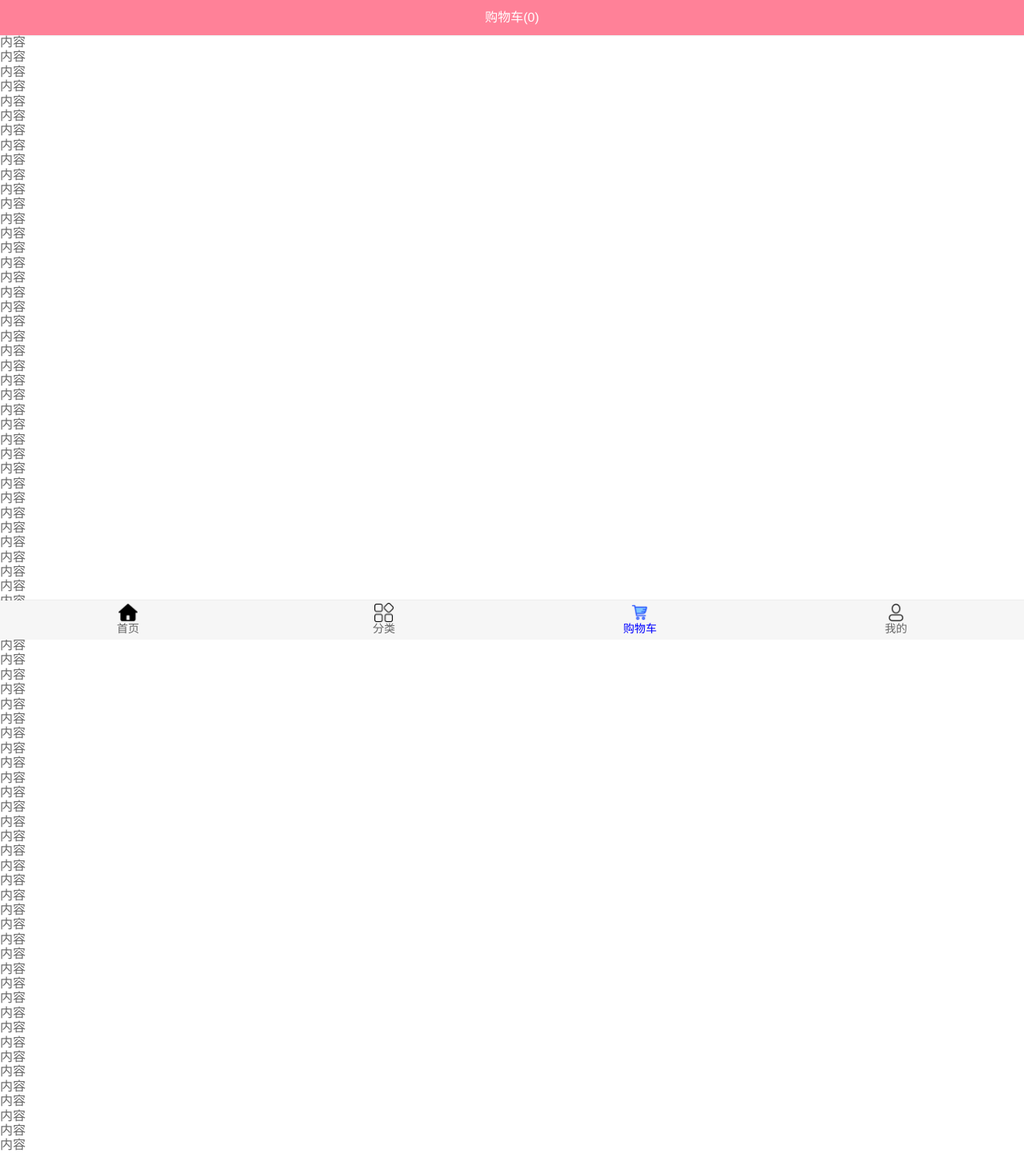
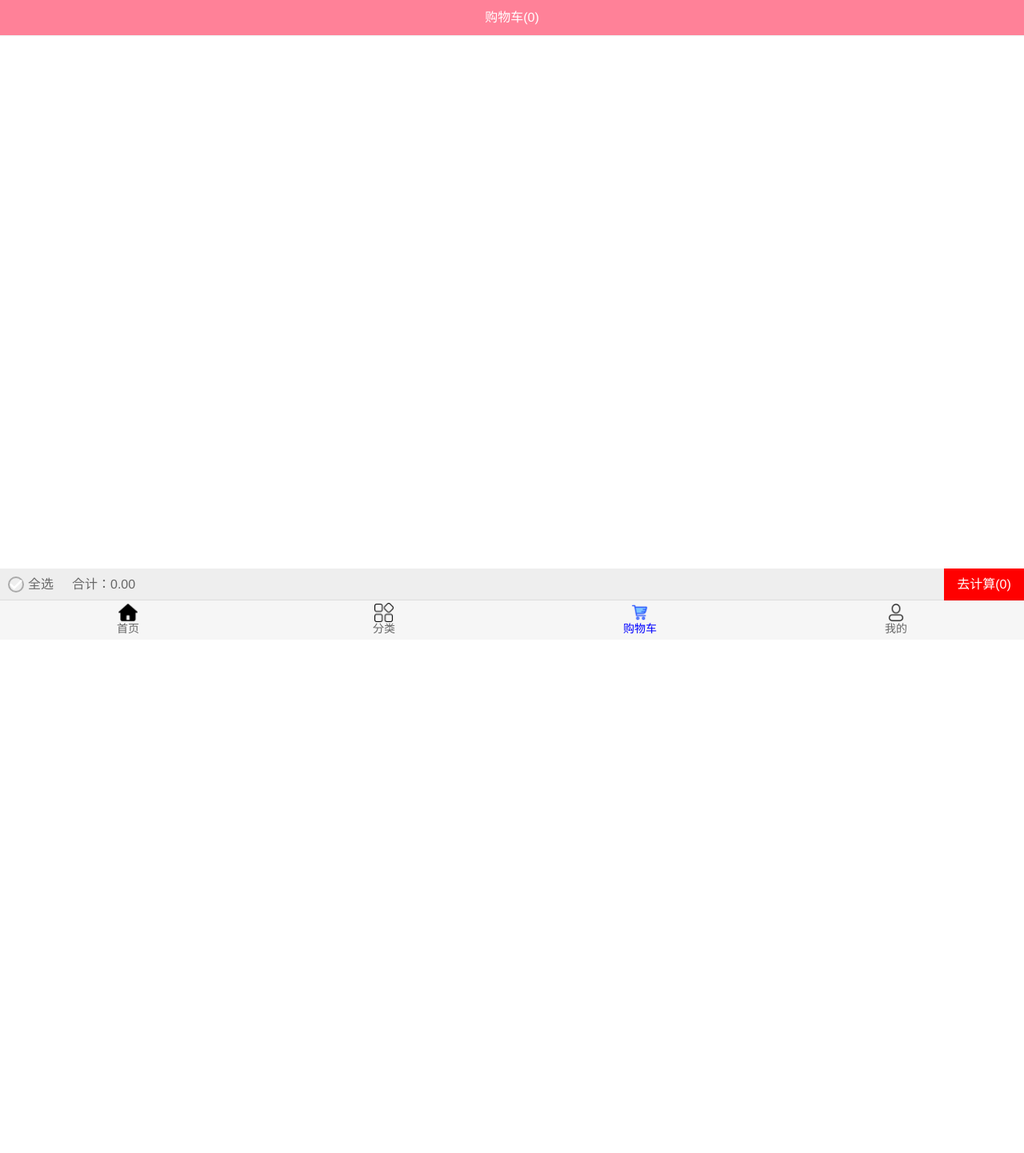
Before and after one commit to lccon/supermall, a Vue app: page /cart in a window 1280 px wide. Shown: the whole page at 80% size. After the commit the page ends 800 px from the top, so only its background shows below. Built offline with nearby package versions, Linux system fonts and the light colour scheme.

Commit message:
代码提交

```diff
--- /dev/null
+++ b/src/components/content/checkButton/CheckButton.vue
@@ -0,0 +1,48 @@
+<template>
+  <div class="check-button" :class="{isChecked: isChecked}">
+    <img src="~assets/img/cart/tick.svg" alt=""/>
+  </div>
+</template>
+
+<script>
+  export default {
+    name: "check-button",
+    props: {
+      isChecked: {
+        type: Boolean,
+        default: false
+      }
+    }
+  }
+</script>
+
+<style scoped>
+
+  /*.icon-selector{
+    position: relative;
+    margin: 0;
+    width: 18px;
+    height: 18px;
+    border-radius: 50%;
+    border: 2px solid #ccc;
+    cursor: pointer;
+  }
+
+  .check-button{
+    background-color: red;
+    border-radius: 50%;
+    border: 0 solid #aaa;
+    margin-left: 10px;
+    margin-right: 10px;
+  }*/
+
+  .check-button{
+    border-radius: 50%;
+    border: 2px solid #aaa;
+  }
+
+  .isChecked {
+    background-color: red;
+    border-color: red;
+  }
+</style>
--- a/src/store/actions.js
+++ b/src/store/actions.js
@@ -2,6 +2,7 @@ import {ADD_COUNTER, ADD_TO_CART} from "./mutation-types"
 
 export default {
   addToCart(context, payload) {
+    return new Promise((resolve, reject) => {
       let checkResult = false;
       let currentIndex = null;
       let shopCarts = context.state.shopCart;
@@ -16,9 +17,12 @@ export default {
       if(checkResult && currentIndex != null) {
         let payload = context.state.shopCart[currentIndex];
         context.commit(ADD_COUNTER, payload);
+        resolve("当前商品数量+1");
       } else {
         payload.count = 1;
         context.commit(ADD_TO_CART, payload);
+        resolve("添加了新的商品");
+      }
+    })
   }
 }
-}
--- a/src/store/mutations.js
+++ b/src/store/mutations.js
@@ -5,6 +5,7 @@ export default {
     payload.count += 1;
   },
   [ADD_TO_CART](state, payload) {
+    payload.isChecked = true;
     state.shopCart.push(payload);
   }
 }
--- a/src/views/cart/Cart.vue
+++ b/src/views/cart/Cart.vue
@@ -3,14 +3,15 @@
       <nar-bar class="nav-bar">
         <div slot="center">购物车({{shopCartNum}})</div>
       </nar-bar>
-
       <cart-list />
+      <cart-bottom-bar/>
     </div>
 </template>
 
 <script>
   import NarBar from "components/common/navbar/NarBar"
   import CartList from "./childComps/CartList"
+  import CartBottomBar from "./childComps/CartBottomBar"
 
   import {mapGetters} from "vuex"
 
@@ -18,7 +19,8 @@
     name: "cart",
     components: {
       NarBar,
-      CartList
+      CartList,
+      CartBottomBar
     },
     computed: {
       //第一种方式 数组方式
--- /dev/null
+++ b/src/views/cart/childComps/CartBottomBar.vue
@@ -0,0 +1,98 @@
+<template>
+    <div class="bottom-bar">
+      <div class="check-content" @click="checkClick">
+        <check-button class="check-button" :is-checked="isSelectAll"/>
+        <span>全选</span>
+      </div>
+
+      <div class="price">
+        合计：{{totalPrice}}
+      </div>
+
+      <div class="calculation">
+        去计算({{checkLength}})
+      </div>
+    </div>
+</template>
+
+<script>
+  import CheckButton from "components/content/checkButton/CheckButton"
+  import {mapGetters} from "vuex"
+
+  export default {
+    name: "cart-bottom-bar",
+    components: {
+      CheckButton
+    },
+    data() {
+      return {
+      }
+    },
+    computed: {
+      ...mapGetters(["shopCartList"]),
+
+      totalPrice() {
+        return this.shopCartList.filter(item => {
+          return item.isChecked;
+        }).reduce((preValue, item) => {
+          return preValue + item.price * item.count;
+        }, 0).toFixed(2)
+      },
+      checkLength() {
+        return this.shopCartList.filter(item => {
+          return item.isChecked;
+        }).length
+      },
+      isSelectAll() {
+        if(this.shopCartList == null || this.shopCartList.length <= 0) {
+          return false;
+        }
+        return !this.shopCartList.filter(item => !item.isChecked).length
+      }
+    },
+    methods: {
+      checkClick() {
+        if (this.isSelectAll) {
+          this.shopCartList.map(item => {
+            return item.isChecked = false;
+          })
+        } else {
+          this.shopCartList.map(item => {
+            return item.isChecked = true;
+          })
+        }
+      }
+    }
+  }
+</script>
+
+<style scoped>
+  .bottom-bar {
+    height: 40px;
+    background-color: #eee;
+    line-height: 40px;
+    display: flex;
+  }
+  .check-content {
+    display: flex;
+    align-items: center;
+    margin-left: 10px;
+    width: 60px;
+  }
+  .check-button {
+    width: 20px;
+    height: 20px;
+    line-height: 20px;
+    margin-right: 5px;
+  }
+  .price {
+    margin-left: 20px;
+    flex: 1;
+  }
+  .calculation{
+    width: 100px;
+    background-color: red;
+    color: #fff;
+    text-align: center;
+  }
+</style>
--- a/src/views/cart/childComps/CartList.vue
+++ b/src/views/cart/childComps/CartList.vue
@@ -1,84 +1,9 @@
 <template>
     <div class="cart-list">
-      <scroll class="content">
-        <ul>
-          <li>内容</li>
-          <li>内容</li>
-          <li>内容</li>
-          <li>内容</li>
-          <li>内容</li>
-          <li>内容</li>
-          <li>内容</li>
-          <li>内容</li>
-          <li>内容</li>
-          <li>内容</li>
-          <li>内容</li>
-          <li>内容</li>
-          <li>内容</li>
-          <li>内容</li>
-          <li>内容</li>
-          <li>内容</li>
-          <li>内容</li>
-          <li>内容</li>
-          <li>内容</li>
-          <li>内容</li>
-          <li>内容</li>
-          <li>内容</li>
-          <li>内容</li>
-          <li>内容</li>
-          <li>内容</li>
-          <li>内容</li>
-          <li>内容</li>
-          <li>内容</li>
-          <li>内容</li>
-          <li>内容</li>
-          <li>内容</li>
-          <li>内容</li>
-          <li>内容</li>
-          <li>内容</li>
-          <li>内容</li>
-          <li>内容</li>
-          <li>内容</li>
-          <li>内容</li>
-          <li>内容</li>
-          <li>内容</li>
-          <li>内容</li>
-          <li>内容</li>
-          <li>内容</li>
-          <li>内容</li>
-          <li>内容</li>
-          <li>内容</li>
-          <li>内容</li>
-          <li>内容</li>
-          <li>内容</li>
-          <li>内容</li>
-          <li>内容</li>
-          <li>内容</li>
-          <li>内容</li>
-          <li>内容</li>
-          <li>内容</li>
-          <li>内容</li>
-          <li>内容</li>
-          <li>内容</li>
-          <li>内容</li>
-          <li>内容</li>
-          <li>内容</li>
-          <li>内容</li>
-          <li>内容</li>
-          <li>内容</li>
-          <li>内容</li>
-          <li>内容</li>
-          <li>内容</li>
-          <li>内容</li>
-          <li>内容</li>
-          <li>内容</li>
-          <li>内容</li>
-          <li>内容</li>
-          <li>内容</li>
-          <li>内容</li>
-          <li>内容</li>
-          <li>内容</li>
-        </ul>
+      <scroll class="content" ref="scroll">
+        <div v-for="(item, index) in shopCartList" :key="index">
+          <cart-list-item :product="item"/>
+        </div>
       </scroll>
     </div>
 </template>
@@ -86,6 +11,7 @@
 <script>
   import {mapGetters} from 'vuex'
   import Scroll from 'components/common/scroll/Scroll'
+  import CartListItem from "./CartListItem"
 
   export default {
     name: "cart-list",
@@ -93,18 +19,22 @@
       ...mapGetters(['shopCartList'])
     },
     components:{
-      Scroll
+      Scroll,
+      CartListItem
+    },
+    activated() {
+      this.$refs.scroll.refresh()
     }
   }
 </script>
 
 <style scoped>
   .cart-list {
-
+    height: calc(100% - 44px - 49px - 40px)
   }
 
   .content {
-    height: calc(100% - 44px - 49px);
+    height: 100%;
     overflow: hidden;
   }
 </style>
--- /dev/null
+++ b/src/views/cart/childComps/CartListItem.vue
@@ -0,0 +1,153 @@
+<template>
+  <div>
+    <div class="shop_item">
+      <div class="item_selector">
+        <check-button :isChecked="product.isChecked" @click.native="checkClick"/>
+      </div>
+      <div class="item_img" >
+        <img :src="product.image" alt="" />
+      </div>
+      <div class="item_info" >
+        <p class="item_title">{{ product.title }}</p>
+        <p class="item_desc">{{ product.desc }}</p>
+        <div class="info_bottom">
+          <span class="item_price">￥{{ product.price }}</span>
+          <span class="item_count">x{{ product.count }}</span>
+        </div>
+      </div>
+    </div>
+  </div>
+</template>
+
+<script>
+
+  import CheckButton from "components/content/checkButton/CheckButton"
+
+  export default {
+    name: "cart-list-item",
+    props: {
+      product: {
+        type: Object,
+        default() {
+          return {}
+        }
+      }
+    },
+    components: {
+      CheckButton
+    },
+    methods: {
+      checkClick() {
+        this.product.isChecked = !this.product.isChecked;
+      }
+    }
+  }
+</script>
+
+<style scoped>
+  /*.cart_list_item {
+    width: 100%;
+    height: 5.5rem;
+    border-bottom: 0.04rem solid rgba(128, 128, 128, 0.4);
+    display: flex;
+    padding: 0.4rem;
+    padding-left: 0rem;
+  }
+  .item_selector {
+    width: 20px;
+    display: flex;
+    justify-content: center;
+    align-items: center;
+  }
+  .item_img {
+    width: 3.5rem;
+    height: 100%;
+  }
+  .item_img img {
+    width: 100%;
+    height: 100%;
+    border-radius: 0.4rem;
+  }
+  .item_info {
+    position: relative;
+    width: calc(100% - 3.5rem - 1.2rem - 0.4rem);
+    margin-left: 0.4rem;
+  }
+  .item_info p {
+    display: inline-block;
+    width: 100%;
+    white-space: nowrap;
+    text-overflow: ellipsis;
+    overflow: hidden;
+  }
+  .item_title {
+    font-size: 0.75rem;
+    padding-bottom: 0.5rem;
+  }
+  .item_desc {
+    font-size: 0.6rem;
+    color: gray;
+  }
+  .item_price {
+    position: absolute;
+    left: 0;
+    bottom: 0.4rem;
+    font-size: 0.75rem;
+    color: orangered;
+  }
+  .item_count {
+    position: absolute;
+    right: 0.4rem;
+    bottom: 0.4rem;
+    font-size: 0.75rem;
+  }*/
+
+  .shop_item {
+    width: 100%;
+    display: flex;
+    padding: 5px;
+    border-bottom: 1px solid #ccc;
+  }
+  .item_selector {
+    width: 20px;
+    display: flex;
+    justify-content: center;
+    align-items: center;
+  }
+  .item_title, .item_desc {
+    overflow: hidden;
+    white-space: nowrap;
+    text-overflow: ellipsis;
+  }
+  .item_img {
+    padding: 5px;
+  }
+  .item_img img {
+    width: 80px;
+    height: 100px;
+    display: block;
+    border-radius: 5px;
+  }
+  .item_info {
+    font-size: 17px;
+    color: #333;
+    padding: 5px 10px;
+    position:relative;
+    overflow: hidden;
+  }
+  .item_info .item_desc {
+    font-size: 14px;
+    color: #666;
+    margin-top: 15px;
+  }
+  .info_bottom {
+    margin-top: 10px;
+    position: absolute;
+    bottom: 10px;
+    left: 10px;
+    right: 10px;
+  }
+  .info_bottom .item_price {
+    color: orangered;
+  }
+</style>
```
Also changed, not shown: src/views/detail/Detail.vue (+11 -2 lines), src/assets/img/cart/tick.svg (added). Lines whose indentation alone changed are shown as unchanged.
